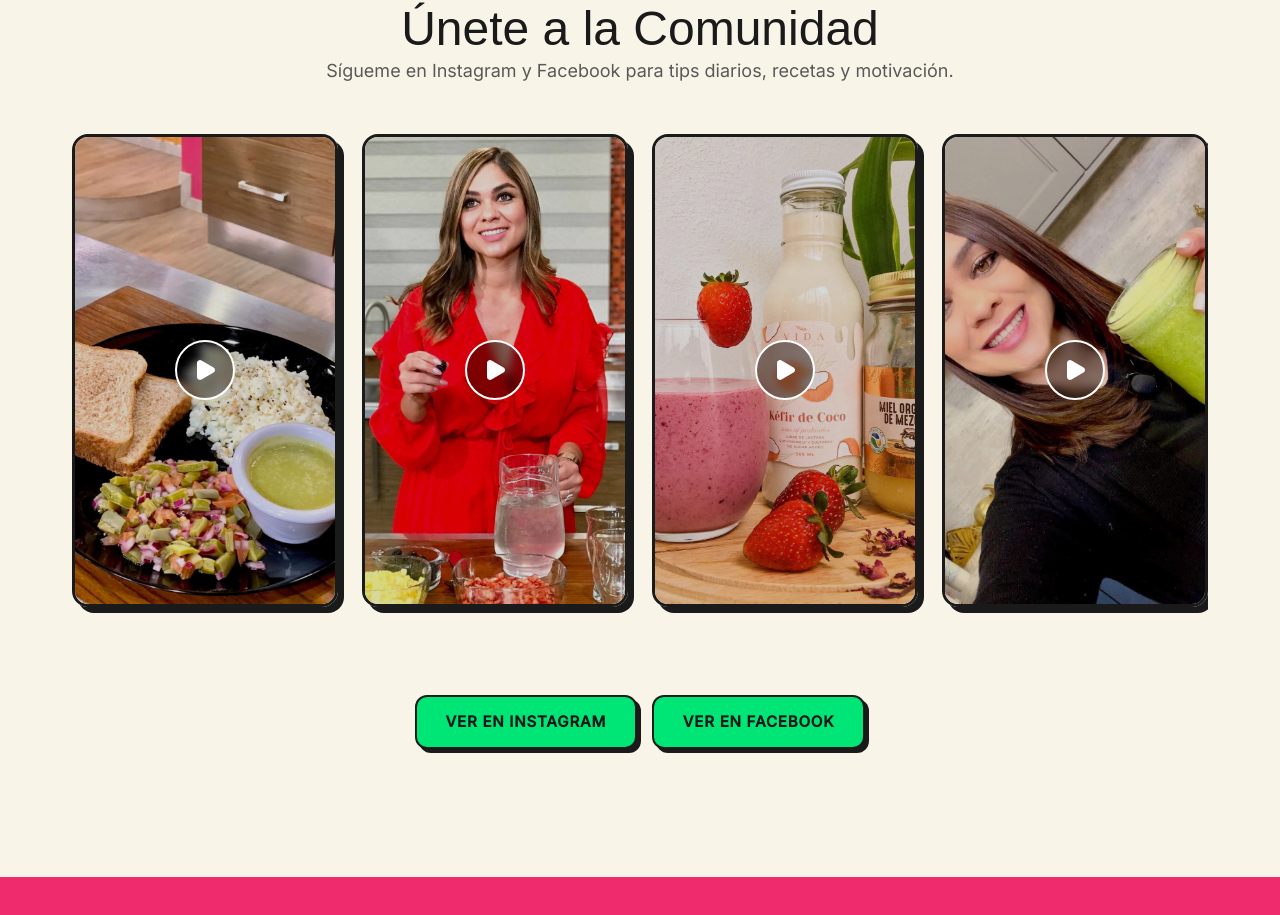
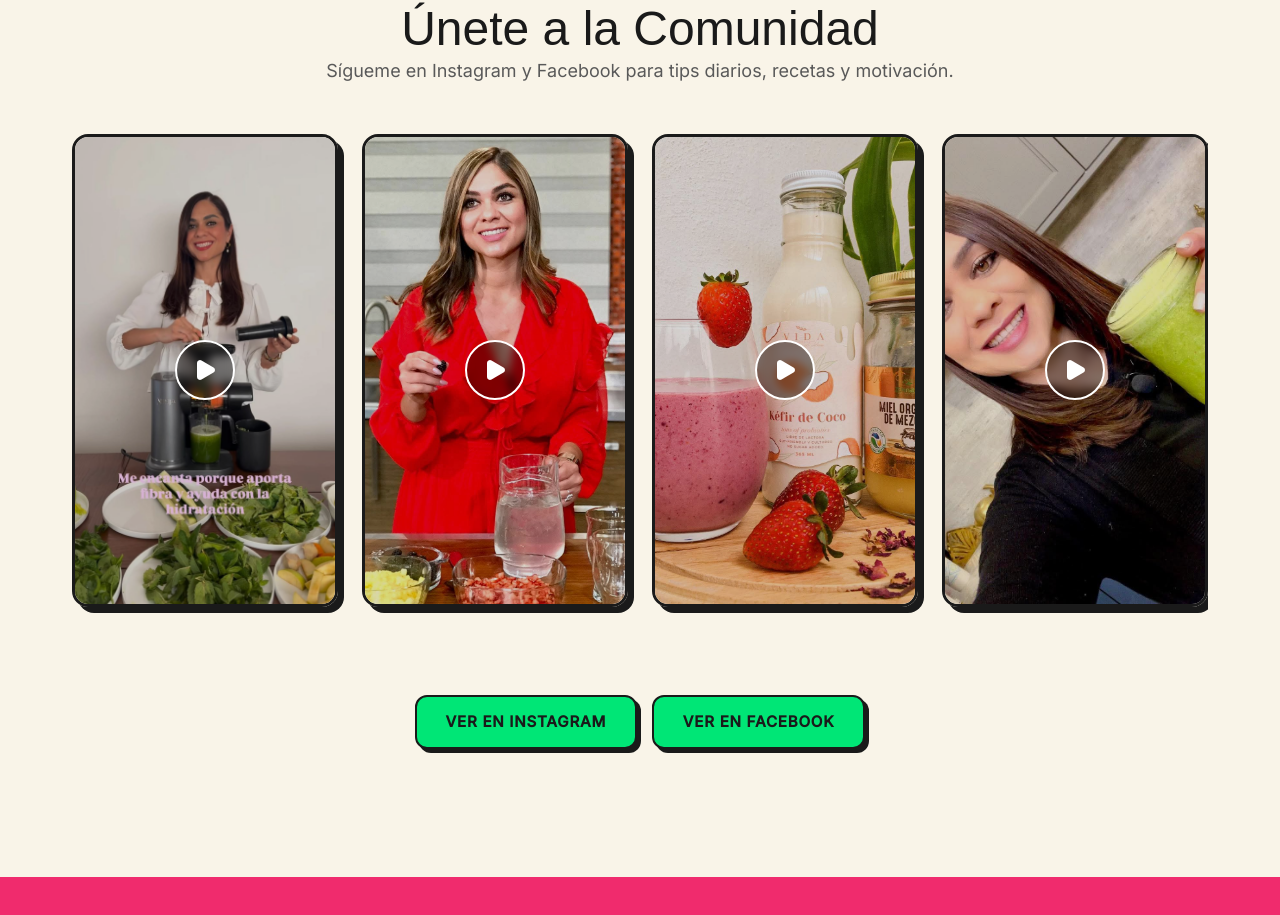
Before and after one commit to wintersoldier1501/biosalud-web, a React (Vite) app: page / in a window 1280 px wide. Shown: the part 4566-5481 px from the top of the page. Built offline with nearby package versions, Linux system fonts and the light colour scheme; a web font is replaced by a local one.

Commit message:
Reemplazada imagen del primer Reel con captura correcta de jugo verde

```diff
--- a/src/pages/Home.jsx
+++ b/src/pages/Home.jsx
@@ -234,7 +234,7 @@ const Home = () => {
           <p>Sígueme en Instagram y Facebook para tips diarios, recetas y motivación.</p>
           <div className="insta-gallery">
             <a href="https://www.instagram.com/reel/DZp0l0iSHtL/?igsi=bmZ0MXhjbDI5cHp6" target="_blank" rel="noreferrer" className="insta-item">
-              <img src="/insta 1.jpg" alt="Instagram Reel 1" />
+              <img src="/reel1.png" alt="Instagram Reel 1" />
               <div className="insta-play-overlay">
                 <Play size={24} fill="currentColor" />
               </div>
```
Also changed, not shown: public/reel1.png (added).
